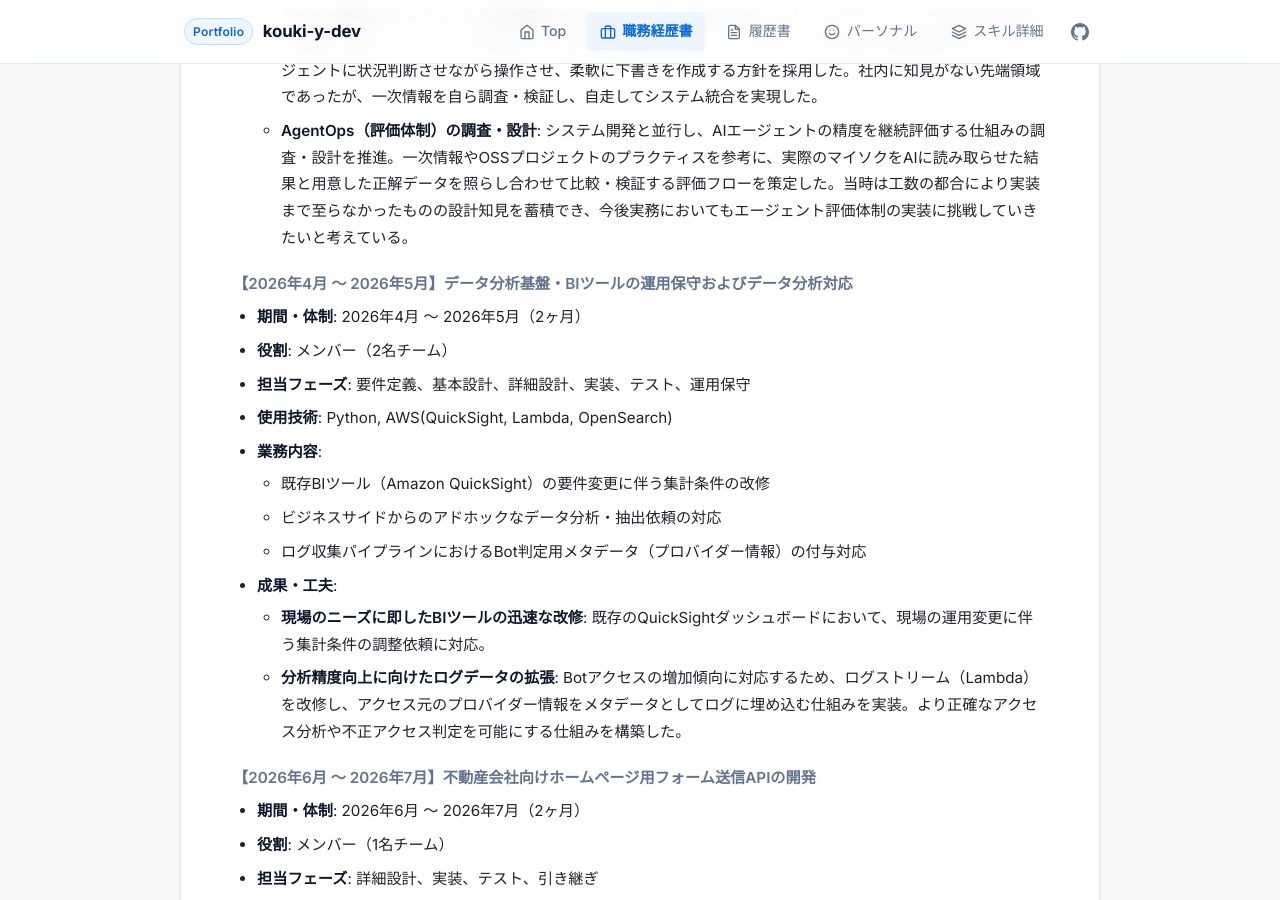
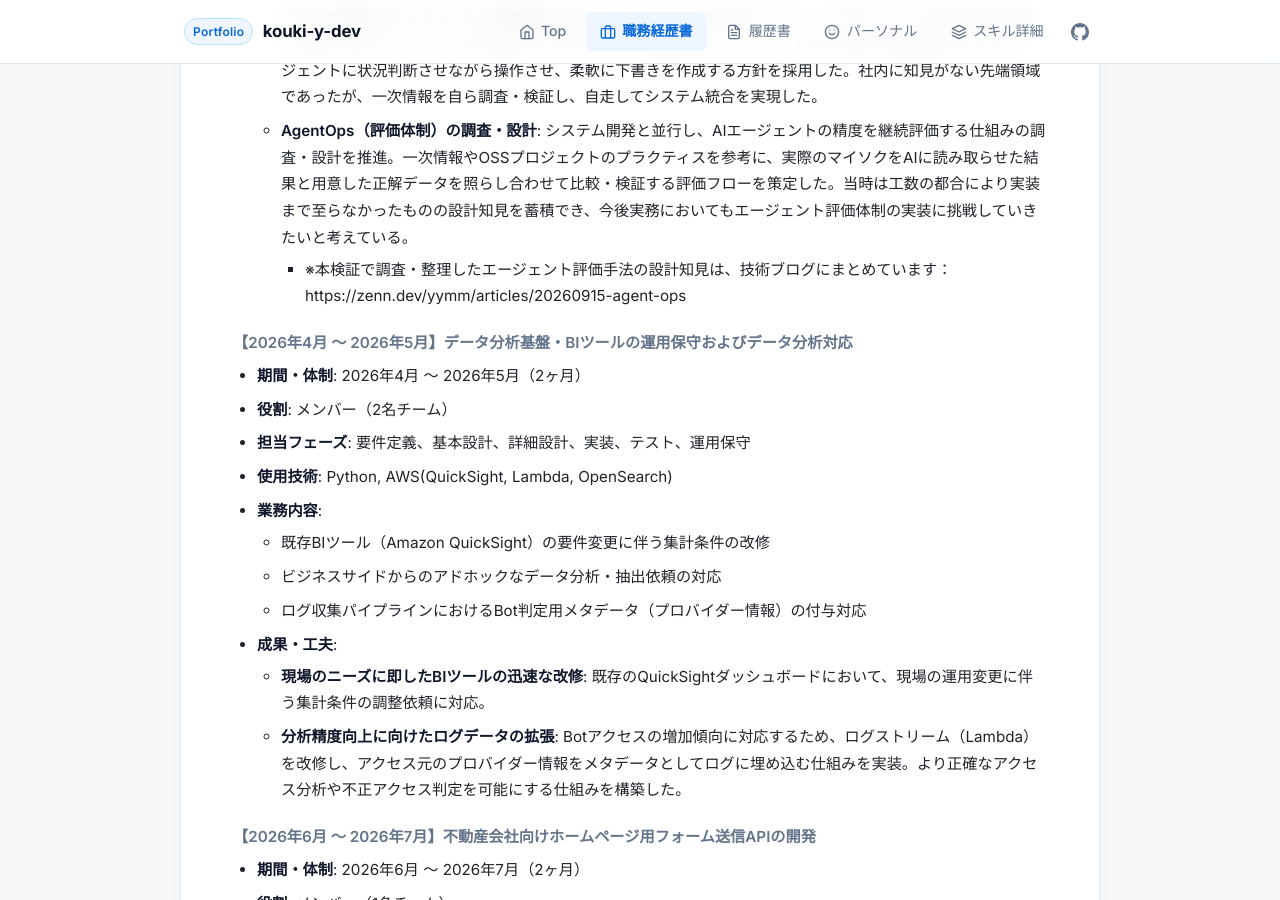
Before and after one commit to kouki-y-dev/about-me, a Jekyll site: the page built from docs/resume.md, in a window 1280 px wide and 900 px high, scrolled down 10136 px. Built offline with Jekyll 4.4.1, drawn with Linux system fonts in a browser that asks for light colours; our own code applies the rules of GitHub Pages for plain Markdown files.

Commit message:
docs: レジュメにAgentOps記事の導線を追加

```diff
--- a/docs/resume.md
+++ b/docs/resume.md
@@ -233,6 +233,7 @@ API開発等で得たバックエンド開発の知見と、データパイプ
   - **イベント駆動アーキテクチャの採用理由**: AIによる画像解析・抽出処理は同期的処理ではAPI Gatewayのタイムアウト制限（29秒）に抵触するリスクが高かったため。また、読み取り完了後のブラウザ自動操作など後続タスクへ疎結合にイベントを連携・拡張できるよう、API Gateway + SNS + SQS + Lambdaによる非同期イベント駆動アーキテクチャを採用した。
   - **ブラウザ操作AIエージェントの採用理由**: 抽出データに生じる表記揺れに対し、入力先システムの制約や選択肢の差異を定型スクリプトやAPI連携のみで吸収するのは困難であったため。人間と同様に管理画面のUIをAIエージェントに状況判断させながら操作させ、柔軟に下書きを作成する方針を採用した。社内に知見がない先端領域であったが、一次情報を自ら調査・検証し、自走してシステム統合を実現した。
   - **AgentOps（評価体制）の調査・設計**: システム開発と並行し、AIエージェントの精度を継続評価する仕組みの調査・設計を推進。一次情報やOSSプロジェクトのプラクティスを参考に、実際のマイソクをAIに読み取らせた結果と用意した正解データを照らし合わせて比較・検証する評価フローを策定した。当時は工数の都合により実装まで至らなかったものの設計知見を蓄積でき、今後実務においてもエージェント評価体制の実装に挑戦していきたいと考えている。
+    - ※本検証で調査・整理したエージェント評価手法の設計知見は、技術ブログにまとめています：https://zenn.dev/yymm/articles/20260915-agent-ops
 
 #### 【2026年4月 〜 2026年5月】データ分析基盤・BIツールの運用保守およびデータ分析対応
 - **期間・体制**: 2026年4月 〜 2026年5月（2ヶ月）
```
